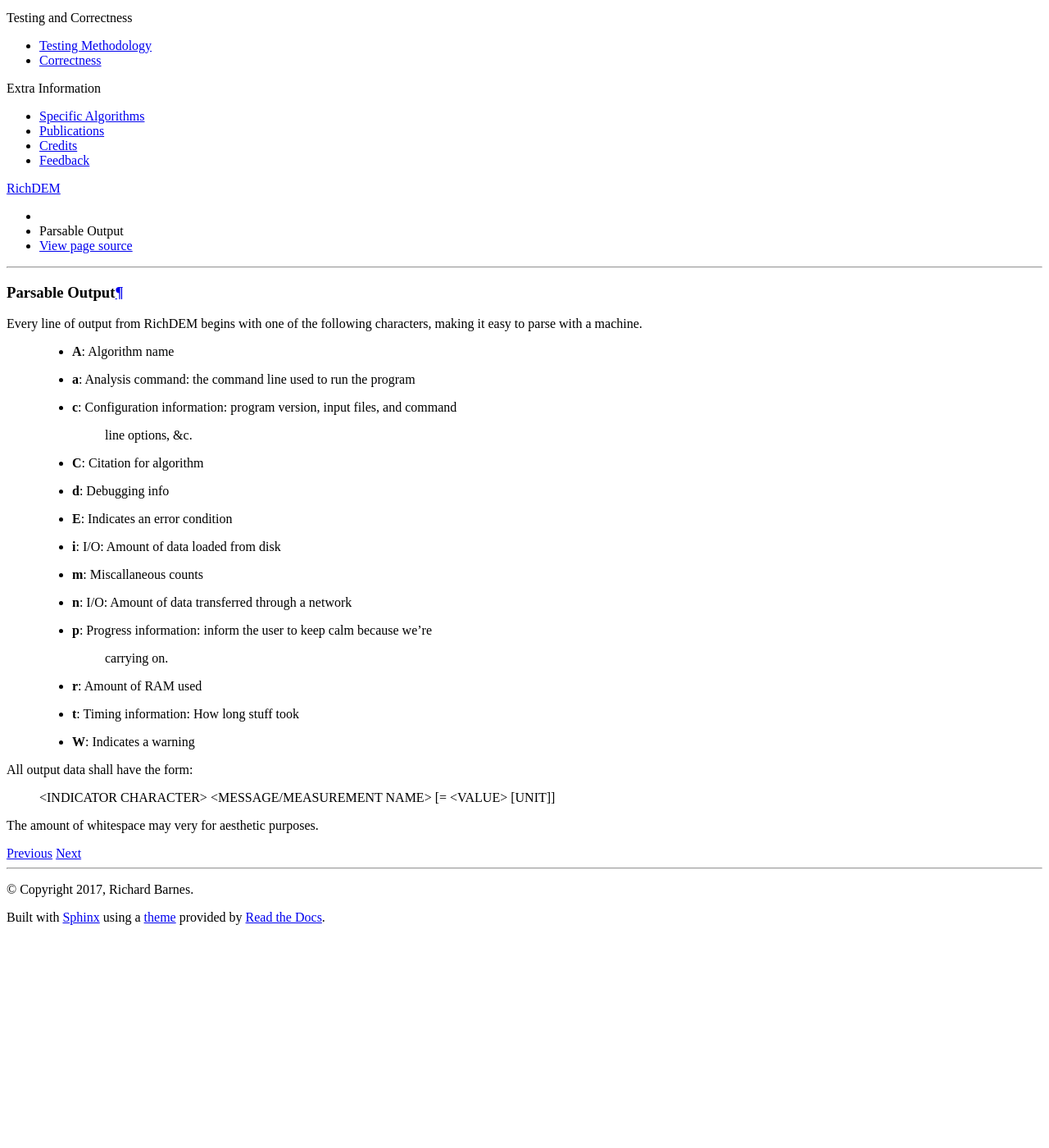
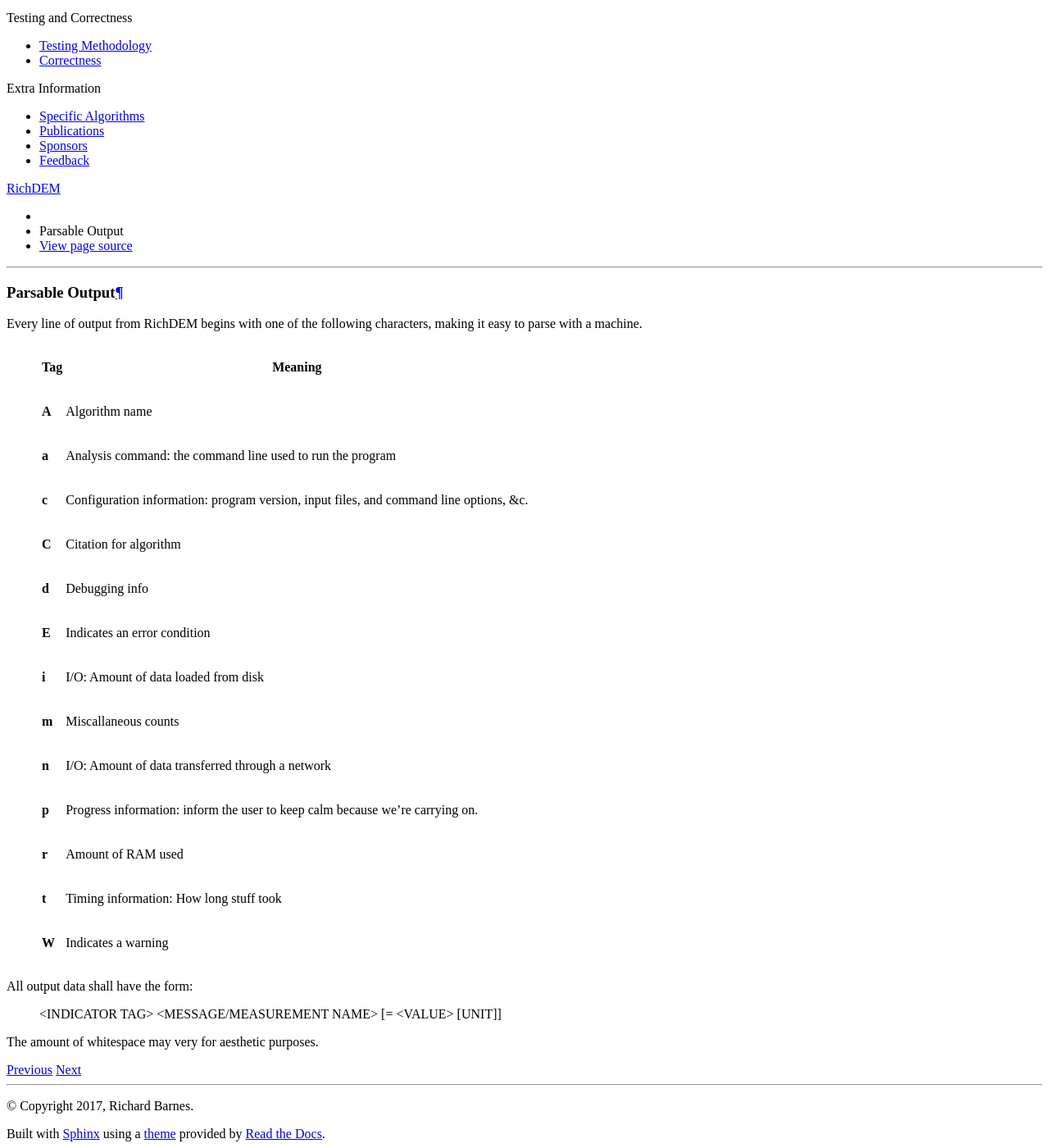
Before and after one commit to r-barnes/richdem, a Sphinx documentation site: the page built from docs/parsable_output.rst, in a window 1280 px wide and 1400 px high, scrolled down 346 px. Shown: the whole window at 82% size. Built offline with Sphinx 7.4.7 and the Read the Docs theme 2.0.0, drawn with Linux system fonts in a browser that asks for light colours; before the commit the page ends 1482 px from its top, so only the background shows below that.

```diff
--- a/docs/feedback.rst
+++ b/docs/feedback.rst
@@ -1,7 +1,7 @@
 Feedback
 ========
 
-_If you see something, say something._
+*If you see something, say something.*
 
 Users are encouraged to report any issues experienced with the code via Github's
 issue tracker. Feedback is also accepted via email (rbarnes@umn.edu), though
--- a/docs/intro.rst
+++ b/docs/intro.rst
@@ -16,6 +16,6 @@ Please cite RichDEM (see below).
 Documentation
 -------------
 
-Documentation is available at [richdem.com](http://richdem.com/doc/index.html).
+Documentation is available at `richdem.readthedocs.io <https://richdem.readthedocs.io/>`_.
 The documentation is auto-generated from the many `README.md` files throughout
 the codebase and the extensive comments in the source code.
--- a/docs/parsable_output.rst
+++ b/docs/parsable_output.rst
@@ -4,37 +4,26 @@ Parsable Output
 Every line of output from RichDEM begins with one of the following characters,
 making it easy to parse with a machine.
 
- * **A**: Algorithm name
-
- * **a**: Analysis command: the command line used to run the program
-
- * **c**: Configuration information: program version, input files, and command
-          line options, &c.
-
- * **C**: Citation for algorithm
-
- * **d**: Debugging info
-
- * **E**: Indicates an error condition
-
- * **i**: I/O: Amount of data loaded from disk
-
- * **m**: Miscallaneous counts
-
- * **n**: I/O: Amount of data transferred through a network
-
- * **p**: Progress information: inform the user to keep calm because we're
-          carrying on.
-
- * **r**: Amount of RAM used
-
- * **t**: Timing information: How long stuff took
-
- * **W**: Indicates a warning
-
+ ======== ===================================================================
+ Tag      Meaning
+ ======== ===================================================================
+ **A**    Algorithm name
+ **a**    Analysis command: the command line used to run the program
+ **c**    Configuration information: program version, input files, and command line options, &c.
+ **C**    Citation for algorithm
+ **d**    Debugging info
+ **E**    Indicates an error condition
+ **i**    I/O: Amount of data loaded from disk
+ **m**    Miscallaneous counts
+ **n**    I/O: Amount of data transferred through a network
+ **p**    Progress information: inform the user to keep calm because we're carrying on.
+ **r**    Amount of RAM used
+ **t**    Timing information: How long stuff took
+ **W**    Indicates a warning
+ ======== ===================================================================
 
 All output data shall have the form:
 
-    <INDICATOR CHARACTER> <MESSAGE/MEASUREMENT NAME> [= <VALUE> [UNIT]]
+    <INDICATOR TAG> <MESSAGE/MEASUREMENT NAME> [= <VALUE> [UNIT]]
 
 The amount of whitespace may very for aesthetic purposes.
--- a/docs/sponsors.rst
+++ b/docs/sponsors.rst
@@ -1,10 +1,10 @@
-Credits
-=======
+Sponsors
+========
 
 RichDEM has been developed and tested using computational resources provided by
-the [Minnesota Supercomputing Institute](https://www.msi.umn.edu/) (MSI) and the
-U.S. National Science Foundation's [XSEDE](https://www.xsede.org/).
+the `Minnesota Supercomputing Institute <https://www.msi.umn.edu/>`_ (MSI) and the
+U.S. National Science Foundation's `XSEDE <https://www.xsede.org/>`_.
 
-Funding for the development of RichDEM has been provided by the [Legislative-Citizen Commission on Minnesota Resources](http://www.lccmr.leg.mn/) (LCCMR), the U.S. National Science
-Foundation [Graduate Research Fellowship](https://www.nsfgrfp.org/), and the U.S. Department of Energy
-[Computational Science Graduate Fellowship](https://www.krellinst.org/csgf/).
+Funding for the development of RichDEM has been provided by the `Legislative-Citizen Commission on Minnesota Resources <http://www.lccmr.leg.mn/>`_ (LCCMR), the U.S. National Science
+Foundation `Graduate Research Fellowship <https://www.nsfgrfp.org/>`_, and the U.S. Department of Energy
+`Computational Science Graduate Fellowship <https://www.krellinst.org/csgf/>`_.
```
Also changed, not shown: docs/publications.rst (+11 -11 lines), docs/using_it.rst (+8 -0 lines).
